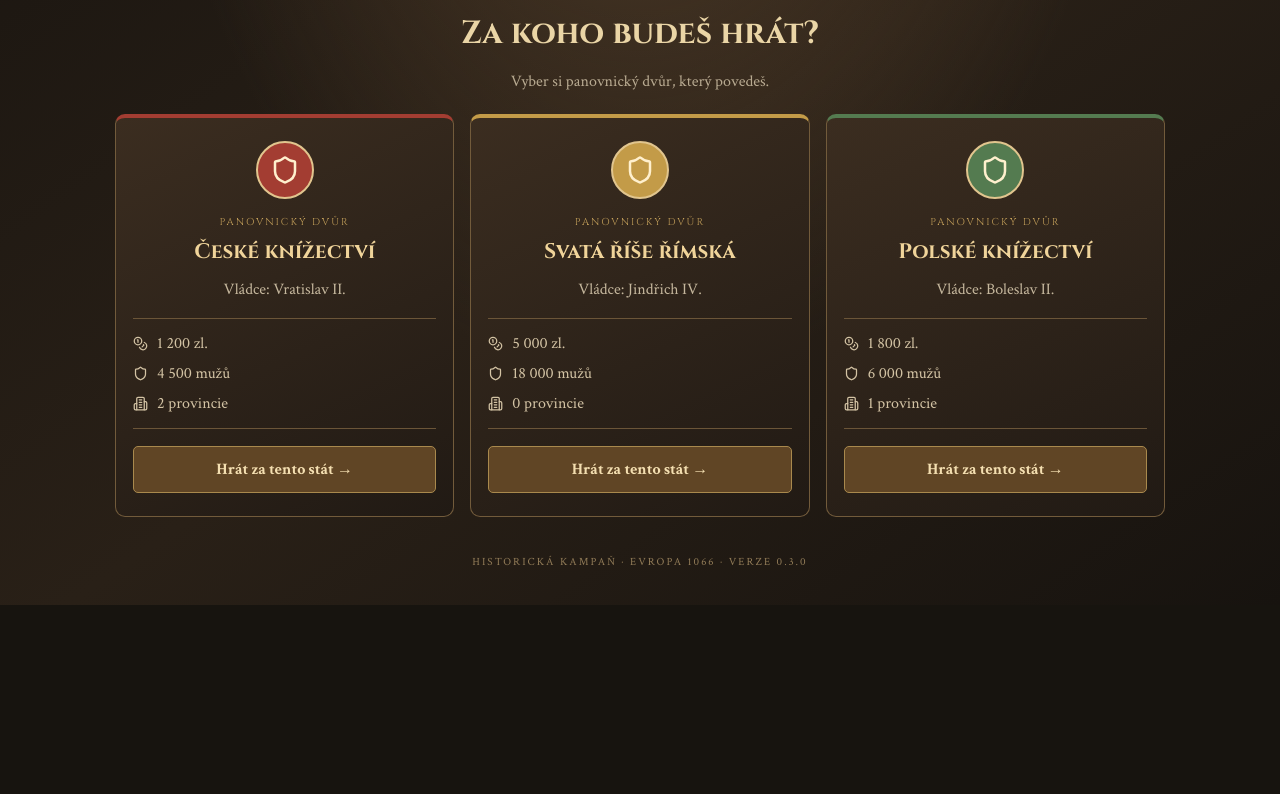
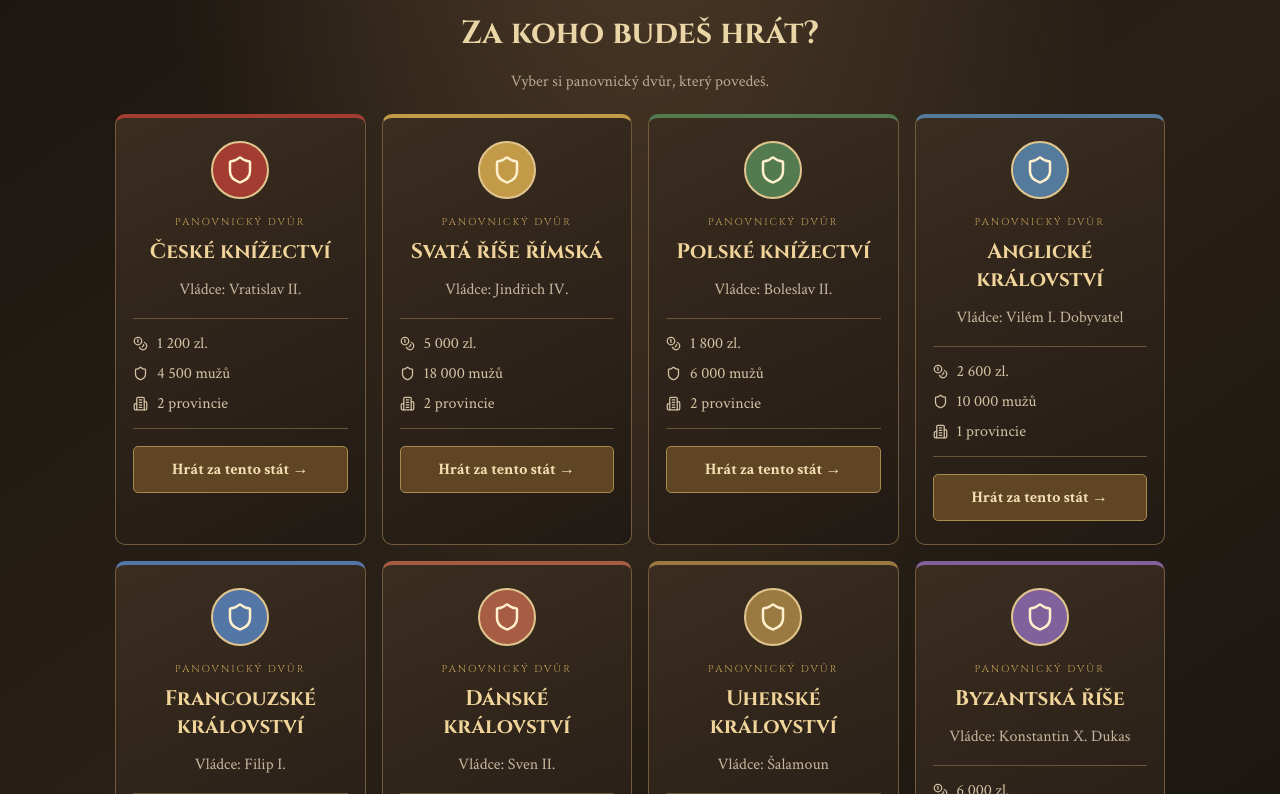
Before and after one commit to lamanet007-cmd/koruny-evropy, a React (Vite) app in the folder client/: page / in a window 1280 px wide. Shown: the part 386-1180 px from the top of the page. Before the commit the page ends 991 px from the top, so only its background shows below. Built offline with nearby package versions, Linux system fonts and the light colour scheme.

Commit message:
Update scenarios.ts

```diff
--- a/client/src/data/scenarios.ts
+++ b/client/src/data/scenarios.ts
@@ -1,3 +1,4 @@
+
 export type Country = {
   id: string;
   name: string;
@@ -45,7 +46,8 @@ export const scenario1066: Scenario = {
       color: "#a33d32",
       relations: {
         germany: 25,
-        poland: 10
+        poland: 10,
+        hungary: 15
       }
     },
     {
@@ -58,7 +60,10 @@ export const scenario1066: Scenario = {
       color: "#c39b48",
       relations: {
         bohemia: 25,
-        poland: 0
+        poland: 0,
+        france: 10,
+        denmark: 15,
+        hungary: 10
       }
     },
     {
@@ -71,7 +76,75 @@ export const scenario1066: Scenario = {
       color: "#547b50",
       relations: {
         bohemia: 10,
-        germany: 0
+        germany: 0,
+        hungary: 20
+      }
+    },
+    {
+      id: "england",
+      name: "Anglické království",
+      ruler: "Vilém I. Dobyvatel",
+      treasury: 2600,
+      income: 75,
+      army: 10000,
+      color: "#557b9c",
+      relations: {
+        france: 10,
+        germany: 5,
+        denmark: 0
+      }
+    },
+    {
+      id: "france",
+      name: "Francouzské království",
+      ruler: "Filip I.",
+      treasury: 3200,
+      income: 95,
+      army: 12000,
+      color: "#5476a6",
+      relations: {
+        england: 10,
+        germany: 10
+      }
+    },
+    {
+      id: "denmark",
+      name: "Dánské království",
+      ruler: "Sven II.",
+      treasury: 1400,
+      income: 40,
+      army: 5000,
+      color: "#a75d43",
+      relations: {
+        germany: 15,
+        england: 0
+      }
+    },
+    {
+      id: "hungary",
+      name: "Uherské království",
+      ruler: "Šalamoun",
+      treasury: 1900,
+      income: 60,
+      army: 7500,
+      color: "#9b7a42",
+      relations: {
+        bohemia: 15,
+        poland: 20,
+        germany: 10
+      }
+    },
+    {
+      id: "byzantium",
+      name: "Byzantská říše",
+      ruler: "Konstantin X. Dukas",
+      treasury: 6000,
+      income: 150,
+      army: 22000,
+      color: "#80619b",
+      relations: {
+        hungary: 0,
+        poland: 0
       }
     }
   ],
@@ -84,7 +157,7 @@ export const scenario1066: Scenario = {
       population: 85000,
       development: 4,
       tax: 12,
-      neighbors: ["moravia", "silesia"]
+      neighbors: ["moravia", "silesia", "bavaria", "saxony"]
     },
     {
       id: "moravia",
@@ -93,7 +166,7 @@ export const scenario1066: Scenario = {
       population: 65000,
       development: 3,
       tax: 9,
-      neighbors: ["prague", "silesia"]
+      neighbors: ["prague", "silesia", "pest"]
     },
     {
       id: "silesia",
@@ -102,7 +175,88 @@ export const scenario1066: Scenario = {
       population: 55000,
       development: 2,
       tax: 7,
-      neighbors: ["prague", "moravia"]
+      neighbors: ["prague", "moravia", "greater_poland"]
+    },
+    {
+      id: "saxony",
+      name: "Sasko",
+      owner: "germany",
+      population: 90000,
+      development: 4,
+      tax: 11,
+      neighbors: ["prague", "bavaria", "jutland", "greater_poland"]
+    },
+    {
+      id: "bavaria",
+      name: "Bavorsko",
+      owner: "germany",
+      population: 110000,
+      development: 4,
+      tax: 14,
+      neighbors: ["prague", "saxony", "paris", "pest"]
+    },
+    {
+      id: "greater_poland",
+      name: "Velkopolsko",
+      owner: "poland",
+      population: 75000,
+      development: 3,
+      tax: 10,
+      neighbors: ["silesia", "saxony"]
+    },
+    {
+      id: "london",
+      name: "Londýn",
+      owner: "england",
+      population: 95000,
+      development: 5,
+      tax: 16,
+      neighbors: ["normandy"]
+    },
+    {
+      id: "paris",
+      name: "Paříž",
+      owner: "france",
+      population: 130000,
+      development: 5,
+      tax: 18,
+      neighbors: ["normandy", "bavaria"]
+    },
+    {
+      id: "normandy",
+      name: "Normandie",
+      owner: "france",
+      population: 80000,
+      development: 4,
+      tax: 12,
+      neighbors: ["london", "paris"]
+    },
+    {
+      id: "jutland",
+      name: "Jutsko",
+      owner: "denmark",
+      population: 60000,
+      development: 3,
+      tax: 8,
+      neighbors: ["saxony"]
+    },
+    {
+      id: "pest",
+      name: "Pešť",
+      owner: "hungary",
+      population: 70000,
+      development: 3,
+      tax: 10,
+      neighbors: ["moravia", "bavaria", "constantinople"]
+    },
+    {
+      id: "constantinople",
+      name: "Konstantinopol",
+      owner: "byzantium",
+      population: 250000,
+      development: 7,
+      tax: 25,
+      neighbors: ["pest"]
     }
   ]
 };
```
